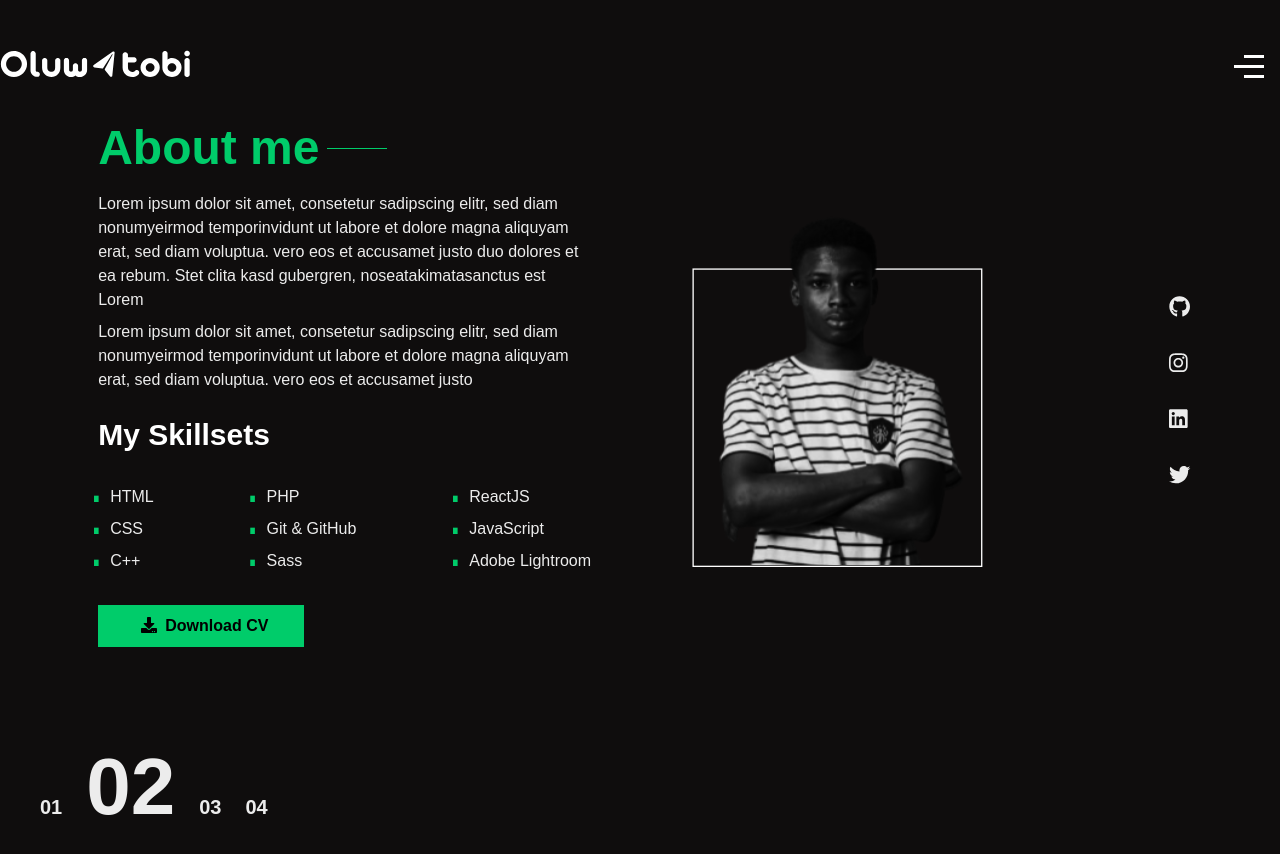
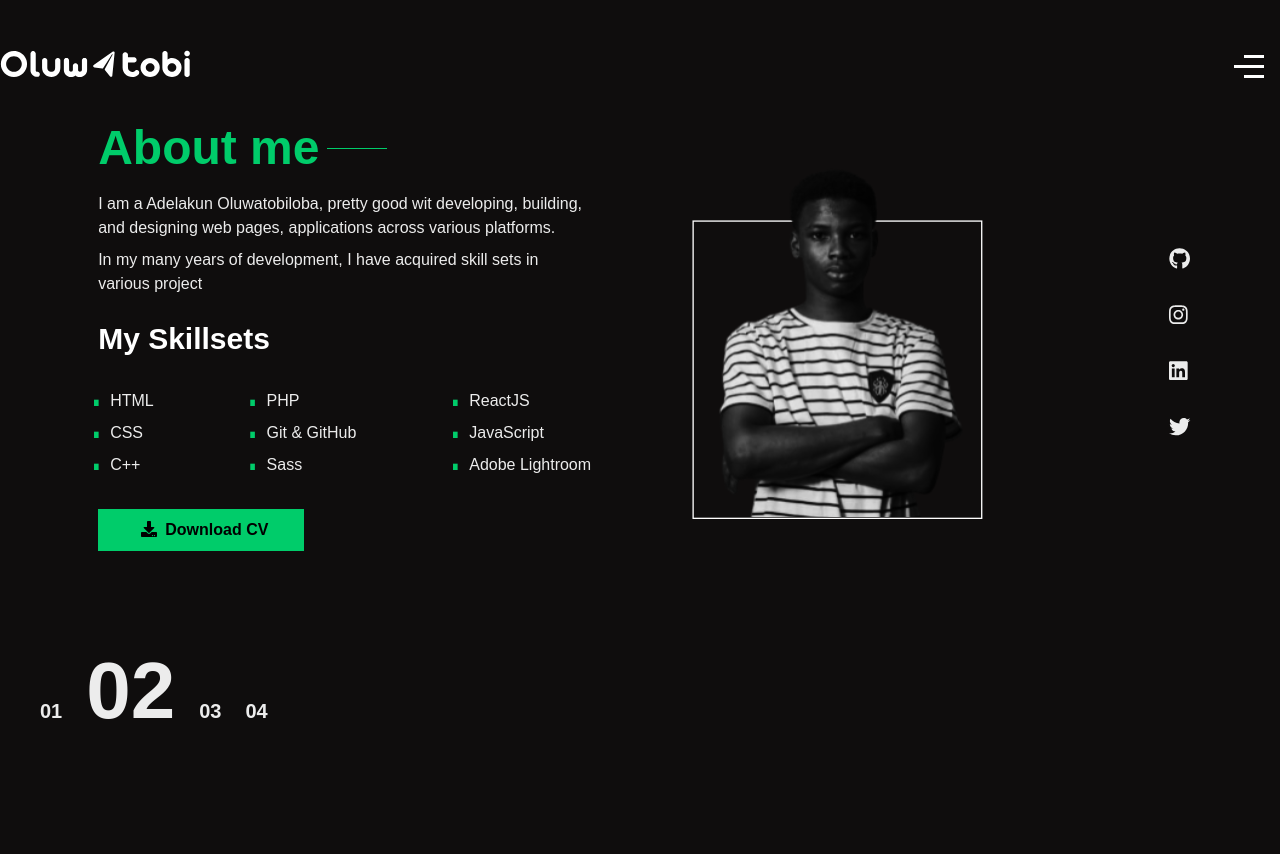
Before and after one commit to adelakuntobi/my-portfolio, a React (Create React App) app: page /about in a window 1280 px wide. Shown: the top 854 px of the page. After the commit the page ends 800 px from the top, so only its background shows below. Built offline with nearby package versions, Linux system fonts and the light colour scheme.

Commit message:
Added about

```diff
--- a/src/components/About/About.js
+++ b/src/components/About/About.js
@@ -9,8 +9,10 @@ function About() {
       <div className="container mx-auto flex flex-col-reverse lg:flex-row items-center w-full lg:w-11/12">
         <div className="">
           <Heading name="About me" />
-          <p className="my-2">Lorem ipsum dolor sit amet, consetetur sadipscing elitr, sed diam nonumyeirmod temporinvidunt ut labore et dolore magna aliquyam erat, sed diam voluptua. vero eos et accusamet justo duo dolores et ea rebum. Stet clita kasd gubergren, noseatakimatasanctus est Lorem</p>
-          <p className="my-2">Lorem ipsum dolor sit amet, consetetur sadipscing elitr, sed diam nonumyeirmod temporinvidunt ut labore et dolore magna aliquyam erat, sed diam voluptua. vero eos et accusamet justo</p>
+          <p className="my-2">I am a Adelakun Oluwatobiloba, pretty good wit developing, building, and designing web pages, applications across various platforms. </p>
+
+          <p className="my-2">In my many years of development, I have acquired skill sets in various project</p>
+
           <h2 className="text-3xl my-5">My Skillsets</h2>
           <div className="flex justify-between skills">
             <ul>
@@ -30,8 +32,12 @@ function About() {
             </ul>
           </div>
           <button className="border-transparent hover:border my-6 py-2 greenBtn w-full md:w-5/12">
+            <a target="_blank" rel="noopener noreferrer"
+             href="https://drive.google.com/file/d/1SnPDJD8JqVsjwt6AZQwTxKXWSZUMfEdV/view?usp=sharing">
           <FontAwesomeIcon icon={['fas', 'download']} className="mx-2" />
-            Download CV</button>
+            Download CV
+            </a>
+            </button>
         </div>
       <img className="w-full md:10/12 lg:w-1/2" src={myImage} alt="Client" />
       </div>
```
